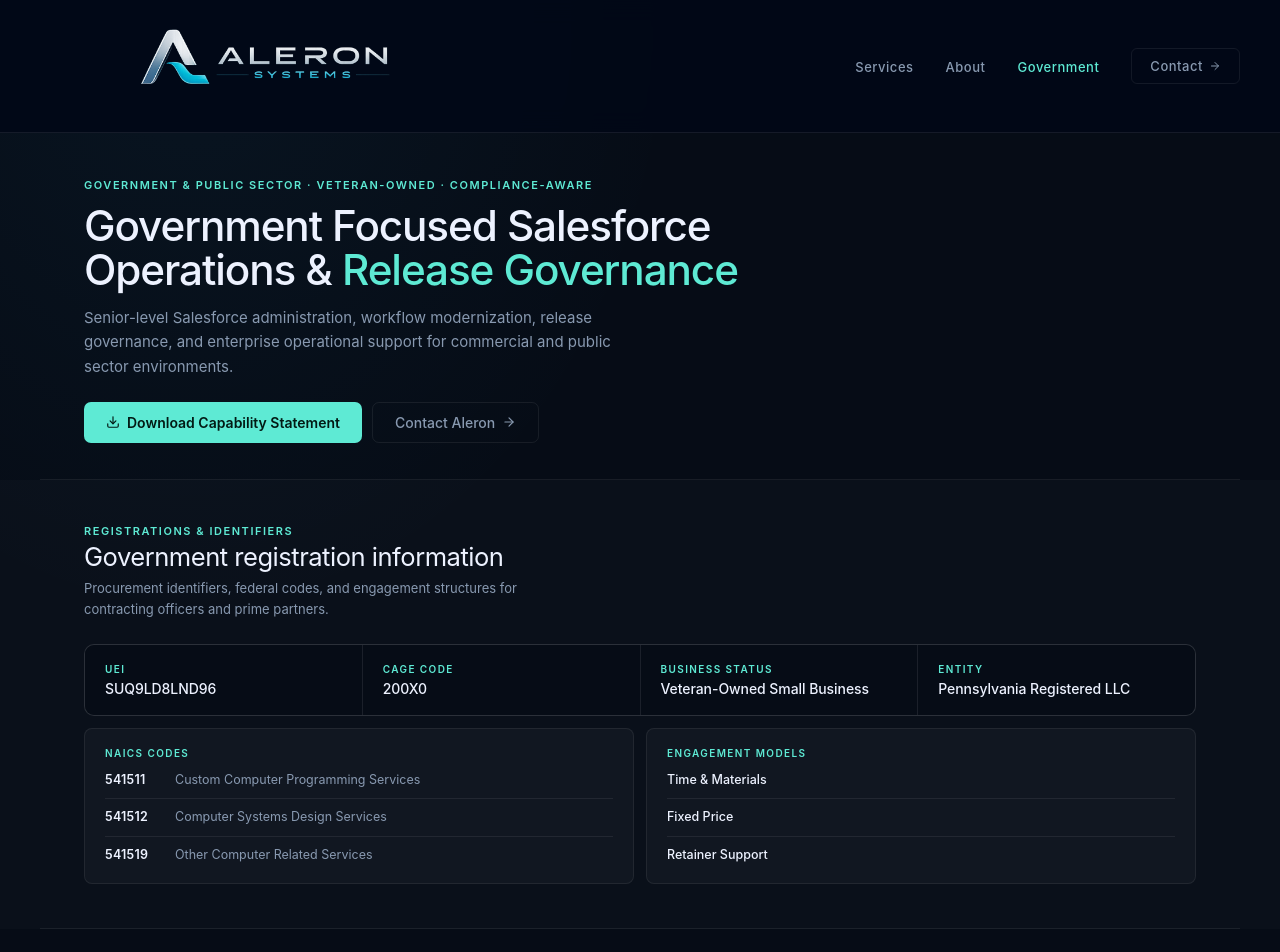
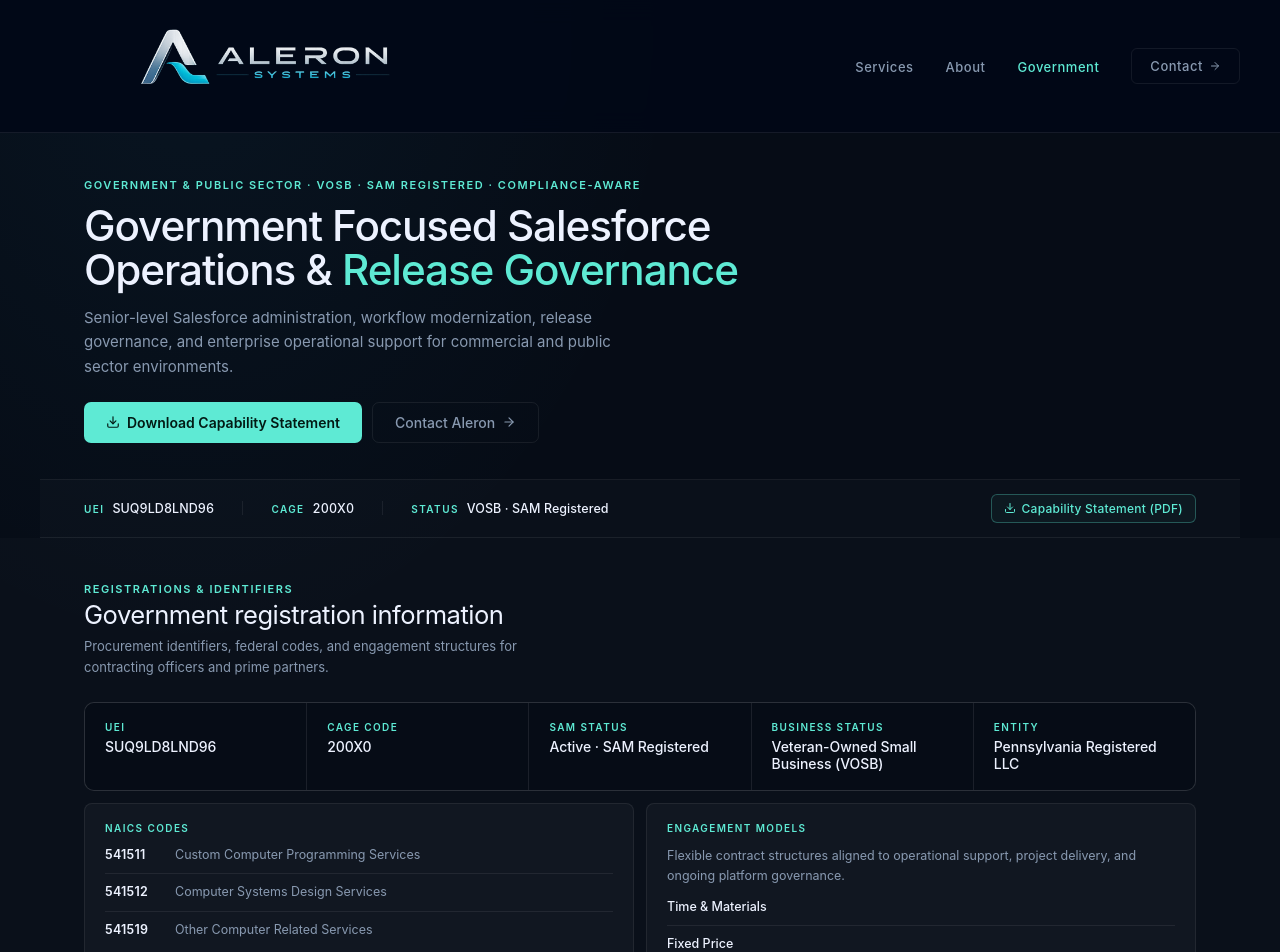
Before and after one commit to aleronsystems/website, a Next.js app: page /government in a window 1280 px wide. Shown: the top 952 px of the page. Built offline with nearby package versions, Linux system fonts and the light colour scheme.

Commit message:
Update Gov_page.tsx

```diff
--- a/app/government/page.tsx
+++ b/app/government/page.tsx
@@ -1,6 +1,6 @@
 'use client';
 
-import { useState } from 'react';
+import { useState, Fragment } from 'react';
 import { motion, AnimatePresence } from 'framer-motion';
 import {
   ArrowRight,
@@ -48,8 +48,18 @@ const itemFade = {
 const identifiers = [
   { label: 'UEI', value: 'SUQ9LD8LND96' },
   { label: 'CAGE Code', value: '200X0' },
-  { label: 'Business Status', value: 'Veteran-Owned Small Business' },
+  { label: 'SAM Status', value: 'Active · SAM Registered' },
+  { label: 'Business Status', value: 'Veteran-Owned Small Business (VOSB)' },
   { label: 'Entity', value: 'Pennsylvania Registered LLC' },
+];
+
+// Procurement scan strip: the highest-signal items for at-a-glance verification.
+// Shown directly under the hero so contracting officers can confirm vendor
+// status without scrolling into the full registrations grid.
+const procurementScan = [
+  { label: 'UEI', value: 'SUQ9LD8LND96' },
+  { label: 'CAGE', value: '200X0' },
+  { label: 'Status', value: 'VOSB · SAM Registered' },
 ];
 
 const naicsCodes = [
@@ -371,6 +381,63 @@ export default function GovernmentPage() {
         }
         .btn-ghost:hover { border-color: rgba(255,255,255,.18); color: var(--text-1); }
 
+        /* ── PROCUREMENT SCAN STRIP (under hero, above-the-fold) ── */
+        .procurement-scan {
+          max-width: var(--max-w); margin: 0 auto;
+          padding: 14px var(--px);
+          border-bottom: 1px solid var(--border);
+          background: rgba(255,255,255,.016);
+          display: flex;
+          align-items: center;
+          gap: clamp(14px, 2.2vw, 32px);
+          flex-wrap: wrap;
+        }
+        .ps-item {
+          display: inline-flex;
+          align-items: baseline;
+          gap: 8px;
+        }
+        .ps-label {
+          font-size: 10px; font-weight: 600; letter-spacing: .14em;
+          text-transform: uppercase; color: var(--accent);
+        }
+        .ps-value {
+          font-size: 12.5px;
+          color: var(--text-1);
+          font-weight: 500;
+          letter-spacing: .005em;
+          font-variant-numeric: tabular-nums;
+        }
+        .ps-divider {
+          width: 1px; height: 14px;
+          background: var(--border);
+        }
+        .ps-cta {
+          margin-left: auto;
+          display: inline-flex;
+          align-items: center;
+          gap: 6px;
+          padding: 6px 12px;
+          border-radius: 6px;
+          border: 1px solid rgba(94,234,212,.30);
+          background: rgba(94,234,212,.04);
+          color: var(--teal);
+          font-size: 12px;
+          font-weight: 500;
+          letter-spacing: .02em;
+          text-decoration: none;
+          transition: background .18s, border-color .18s;
+        }
+        .ps-cta:hover {
+          background: rgba(94,234,212,.08);
+          border-color: rgba(94,234,212,.5);
+        }
+        @media (max-width: 720px) {
+          .procurement-scan { gap: 10px 18px; padding: 12px var(--px); }
+          .ps-divider { display: none; }
+          .ps-cta { margin-left: 0; width: 100%; justify-content: center; }
+        }
+
         /* ── SECTION COMMON ── */
         .section {
           max-width: var(--max-w); margin: 0 auto;
@@ -663,7 +730,7 @@ export default function GovernmentPage() {
       <section className="hero">
         <motion.div initial="hidden" animate="visible" variants={stagger}>
           <motion.div className="hero-label" variants={fadeUp} custom={0}>
-            Government &amp; Public Sector · Veteran-Owned · Compliance-Aware
+            Government &amp; Public Sector · VOSB · SAM Registered · Compliance-Aware
           </motion.div>
           <motion.h1 variants={fadeUp} custom={0.05}>
             Government Focused Salesforce Operations &amp;{' '}
@@ -687,6 +754,34 @@ export default function GovernmentPage() {
           </motion.div>
         </motion.div>
       </section>
+
+      {/* ── Procurement Scan Strip ── */}
+      <motion.div
+        className="procurement-scan"
+        initial={{ opacity: 0, y: 4 }}
+        whileInView={{ opacity: 1, y: 0 }}
+        viewport={{ once: true, margin: '-40px' }}
+        transition={{ duration: 0.4, ease: [0.25, 0.46, 0.45, 0.94] }}
+        aria-label="Procurement identifiers"
+      >
+        {procurementScan.map((item, idx) => (
+          <Fragment key={item.label}>
+            <div className="ps-item">
+              <span className="ps-label">{item.label}</span>
+              <span className="ps-value">{item.value}</span>
+            </div>
+            {idx < procurementScan.length - 1 && <span className="ps-divider" aria-hidden="true" />}
+          </Fragment>
+        ))}
+        <a
+          href="/docs/Aleron_Federal_Capability_Statement.pdf"
+          target="_blank"
+          rel="noopener noreferrer"
+          className="ps-cta"
+        >
+          <Download size={12} /> Capability Statement (PDF)
+        </a>
+      </motion.div>
 
       {/* ── Registrations & Identifiers ── */}
       <div className="section-alt">
@@ -729,6 +824,16 @@ export default function GovernmentPage() {
 
           <motion.div className="reg-card" variants={itemFade}>
             <div className="reg-card-label">Engagement Models</div>
+            <p
+              style={{
+                fontSize: '12.5px',
+                lineHeight: 1.6,
+                color: 'var(--text-2)',
+                marginBottom: '12px',
+              }}
+            >
+              Flexible contract structures aligned to operational support, project delivery, and ongoing platform governance.
+            </p>
             <div className="reg-list">
               {engagementModels.map((m) => (
                 <div key={m} className="reg-list-row">
@@ -755,7 +860,7 @@ export default function GovernmentPage() {
           <div className="section-label">Core Capabilities</div>
           <h2 className="section-h2">Operational Salesforce and CRM services</h2>
           <p className="section-sub">
-            Practical capability areas Aleron supports across commercial and public sector Salesforce environments.
+            Structured operational practices aligned to controlled deployment, change governance, and audit-aware environments across commercial and public sector Salesforce platforms.
           </p>
         </motion.div>
 
```
